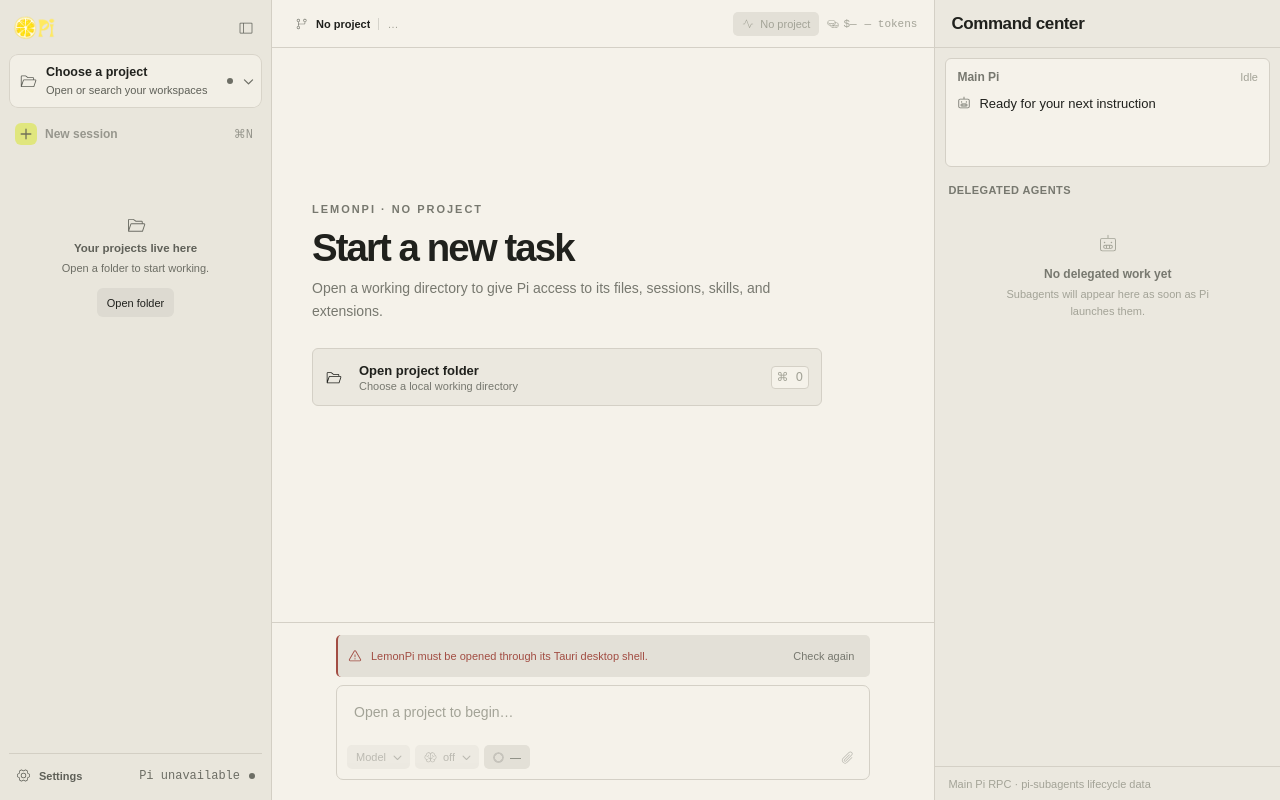
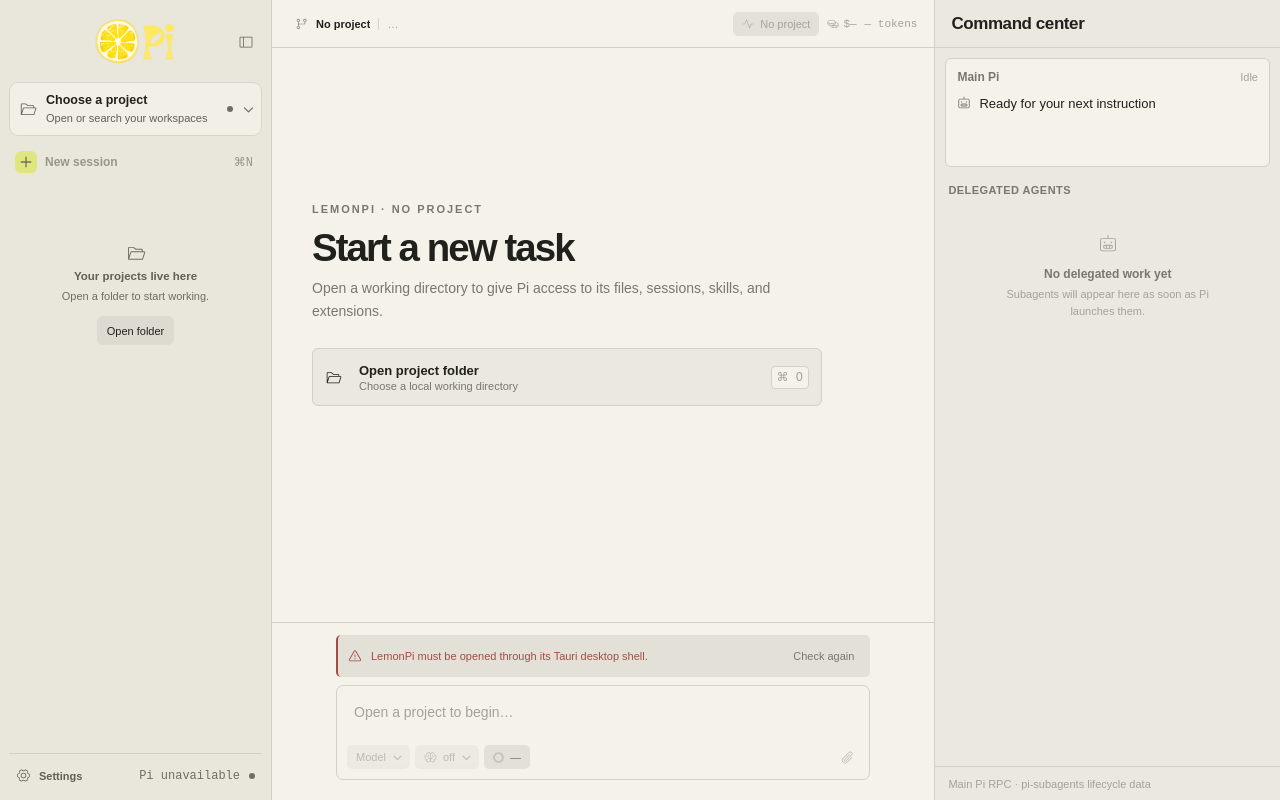
Before and after one commit to GnosysLabs/LemonPi, a React (Vite) app: page / in a window 1280 px wide. Built offline with nearby package versions, Linux system fonts and the light colour scheme.

Commit message:
style: center sidebar logo

```diff
--- a/src/rail.css
+++ b/src/rail.css
@@ -36,6 +36,7 @@
 
 .workspace-rail__top,
 .workspace-rail--collapsed .workspace-rail__top {
+  position: relative;
   display: flex;
   width: 100%;
   height: 36px;
@@ -48,7 +49,24 @@
 }
 
 .workspace-rail__top .brand__mark {
-  height: 26px;
+  height: 52px;
+}
+
+.workspace-rail:not(.workspace-rail--collapsed) .workspace-rail__top {
+  height: 64px;
+  padding: 0;
+  justify-content: center;
+}
+
+.workspace-rail:not(.workspace-rail--collapsed) .workspace-rail__top .brand {
+  position: absolute;
+  left: 50%;
+  transform: translateX(-50%);
+}
+
+.workspace-rail:not(.workspace-rail--collapsed) .workspace-rail__top .rail-collapse-button {
+  position: absolute;
+  right: 2px;
 }
 
 .workspace-rail--collapsed .workspace-rail__top {
--- a/src/styles.css
+++ b/src/styles.css
@@ -78,10 +78,8 @@
 
 .startup-splash__logo {
   display: block;
-  place-self: center;
-  width: min(500px, 76vw);
+  width: min(250px, 38vw);
   height: auto;
-  margin: auto;
 }
 
 @media (prefers-reduced-motion: reduce) {
```
